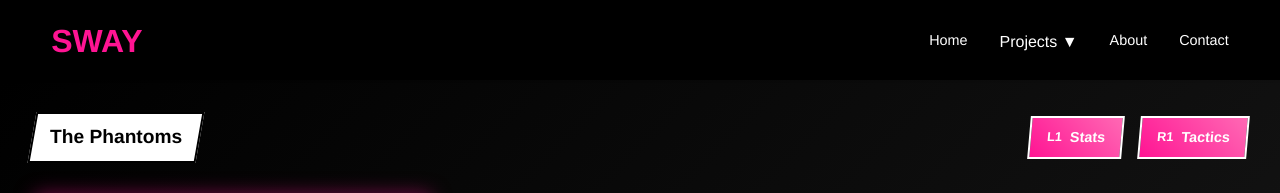
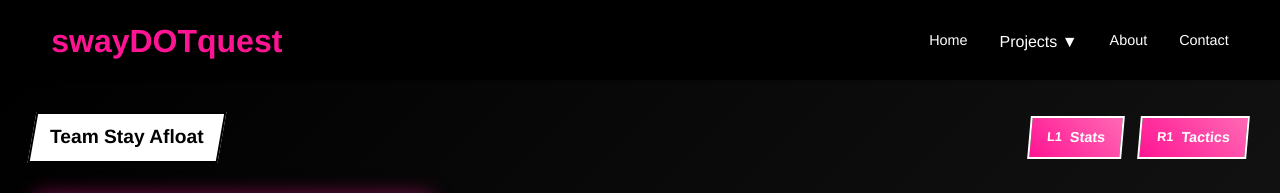
Before and after one commit to oscoDOTblog/sway-ui, a Next.js app: page /about in a window 1280 px wide. Shown: the top 193 px of the page. Built offline with nearby package versions, Linux system fonts and the light colour scheme; grey boxes are pictures that could not be loaded.

Commit message:
fix site names

```diff
--- a/src/app/components/Header.js
+++ b/src/app/components/Header.js
@@ -39,7 +39,7 @@ export default function Header() {
       <div className={styles.headerContent}>
         <div className={styles.logo}>
           <Link href="/" className={styles.logoLink}>
-            <span className={styles.logoText}>SWAY</span>
+            <span className={styles.logoText}>swayDOTquest</span>
           </Link>
         </div>
         <nav className={styles.nav}>
--- a/src/app/components/PersonaMenu.js
+++ b/src/app/components/PersonaMenu.js
@@ -44,7 +44,7 @@ const PersonaMenu = () => {
     <div className={styles.pageContainer}>
       <div className={styles.header}>
         <div className={styles.titleBanner}>
-          <span className={styles.titleText}>The Phantoms</span>
+          <span className={styles.titleText}>Team Stay Afloat</span>
         </div>
         <div className={styles.navButtons}>
           <div className={styles.navButton}>
```
